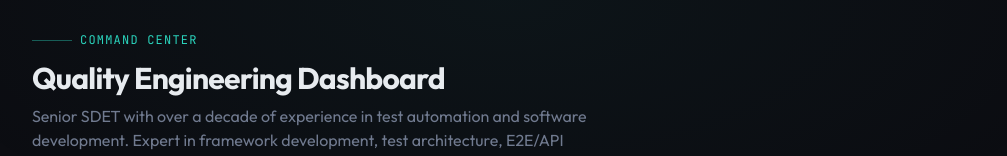
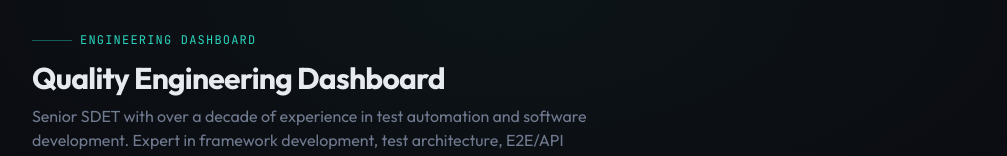
Before and after one commit to rcastaneda-dev/themed-portfolio, a Next.js app: page / in a window 1280 px wide. Shown: the top 156 px of the page, without its empty margins (264-1271 px from the left). Built offline with nearby package versions, Linux system fonts and the light colour scheme.

Commit message:
fix: update label in Pipeline Simulator from "Command Center" to "Engineering Dashboard"

```diff
--- a/components/pipeline-simulator.tsx
+++ b/components/pipeline-simulator.tsx
@@ -90,7 +90,7 @@ export function PipelineSimulator() {
       <div className="animate-fade-in-up">
         <div className="flex items-center gap-2 mb-3">
           <div className="h-px flex-1 max-w-[40px] bg-primary/40" />
-          <span className="text-xs font-mono text-primary tracking-widest uppercase">Command Center</span>
+          <span className="text-xs font-mono text-primary tracking-widest uppercase">Engineering Dashboard</span>
         </div>
         <h2 className="text-2xl md:text-3xl font-bold text-foreground tracking-tight mb-2">Quality Engineering Dashboard</h2>
         <p className="text-muted-foreground max-w-xl">
```
